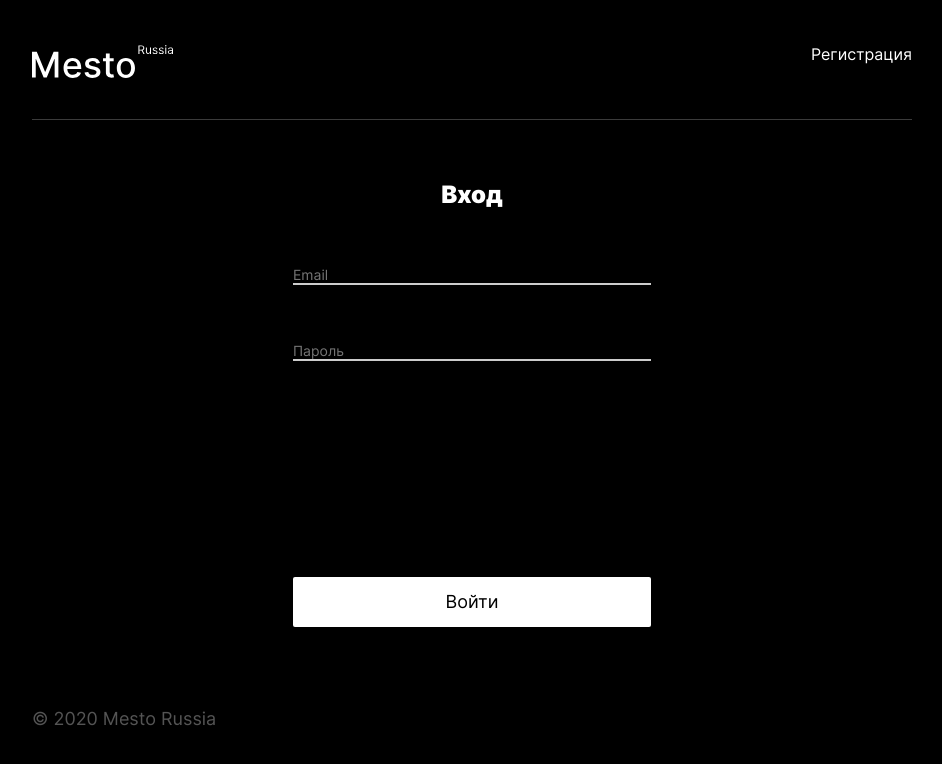
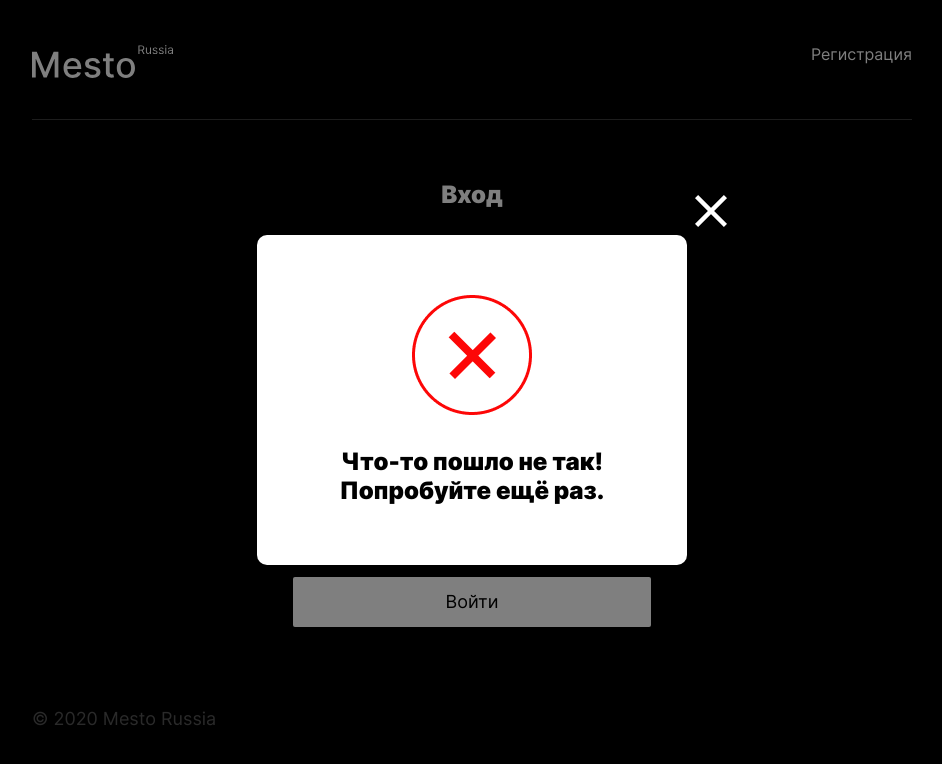
Before and after one commit to Zagorevsky/react-mesto-auth, a React (Create React App) app: page /sign-in in a window 1280 px wide. Shown: the top 764 px of the page, without its empty margins (168-1110 px from the left). Built offline with nearby package versions, Linux system fonts and the light colour scheme; no server answers.

Commit message:
feat: InfoTooltip

```diff
--- /dev/null
+++ b/src/blocks/info-tooltip/__content/info-tooltip__content.css
@@ -0,0 +1,5 @@
+.info-tooltip__content {
+  width: 430px;
+  height: 330px;
+  padding: 0;
+}
--- /dev/null
+++ b/src/blocks/info-tooltip/__image/info-tooltip__image.css
@@ -0,0 +1,7 @@
+.info-tooltip__image {
+  padding: 0;
+  margin: 60px auto 32px auto;
+  background-size: cover;
+  height: 120px;
+  width: 120px;
+}
--- /dev/null
+++ b/src/blocks/info-tooltip/__title/info-tooltip__title.css
@@ -0,0 +1,6 @@
+.info-tooltip__title {
+  margin: 0 auto;
+  padding: 0;
+  max-width: 358px;
+  text-align: center;
+}
--- a/src/components/App.js
+++ b/src/components/App.js
@@ -10,7 +10,8 @@ import EditAvatarPopup from "./EditAvatarPopup.js";
 import AddPlacePopup from "./AddPlacePopup.js";
 import Login from './Login.js';
 import Register from './Register.js';
-import ProtectedRoute from './ProtectedRoute.js'
+import ProtectedRoute from './ProtectedRoute.js';
+import InfoTooltip from './InfoTooltip.js';
 import { api } from '../utils/api.js';
 import * as auth from '../utils/auth.js';
 import { CurrentUserContext } from '../contexts/CurrentUserContext.js';
@@ -207,6 +208,7 @@ function App() {
           <AddPlacePopup isOpen={ isAddPlacePopupOpen } onClose={ closeAllPopups } onAddPlace={ handleAddPlaceSubmit } />
           <ImagePopup card={ selectedCard } onClose={ closeAllPopups } />
           <PopupWithForm title='Вы уверены?' name='delit' button='Да' />
+          <InfoTooltip />
           <EditAvatarPopup isOpen={ isEditAvatarPopupOpen } onClose={ closeAllPopups } onUpdateAvatar={ handleUpdateAvatar } />
         </div>
       </div>
--- /dev/null
+++ b/src/components/InfoTooltip.js
@@ -0,0 +1,19 @@
+import React from "react";
+import imageNo from "../images/no.png";
+import imageOk from "../images/ok.png";
+
+function InfoTooltip ({ registerOk, isOpen, onClose }) {
+    isOpen = true;
+    registerOk = false;
+    return (
+        <section className={ `info-tooltip popup ${isOpen ? 'popup_opened' : ''}` }>
+            <div className="info-tooltip__content popup__content">
+                <button className="popup__close" type="button" onClick={ onClose }></button>
+                <div className="info-tooltip__image" style={ { backgroundImage: `url(${registerOk ? imageOk : imageNo})` } }/>
+                <h2 className="info-tooltip__title popup__title">{ `${registerOk ?"Вы успешно зарегистрировались!":"Что-то пошло не так! Попробуйте ещё раз."}`}</h2>
+            </div>
+        </section>
+    );
+};
+
+export default InfoTooltip;
--- a/src/index.css
+++ b/src/index.css
@@ -51,6 +51,9 @@
 @import url(../src/blocks/popup/__button/_disabled/popup__button_disabled.css);
 @import url(../src/blocks/popup/__title-img/popup__title-img.css);
 @import url(../src/blocks/popup/__error/_visible/popup__error_visible.css);
+@import url(../src/blocks/info-tooltip/__content/info-tooltip__content.css);
+@import url(../src/blocks/info-tooltip/__image/info-tooltip__image.css);
+@import url(../src/blocks/info-tooltip/__title/info-tooltip__title.css);
 @import url(../src/blocks/auth/auth.css);
 @import url(../src/blocks/auth/__title/auth__title.css);
 @import url(../src/blocks/auth/__form/auth__form.css);
```
Also changed, not shown: src/images/no.png (added), src/images/ok.png (added).
